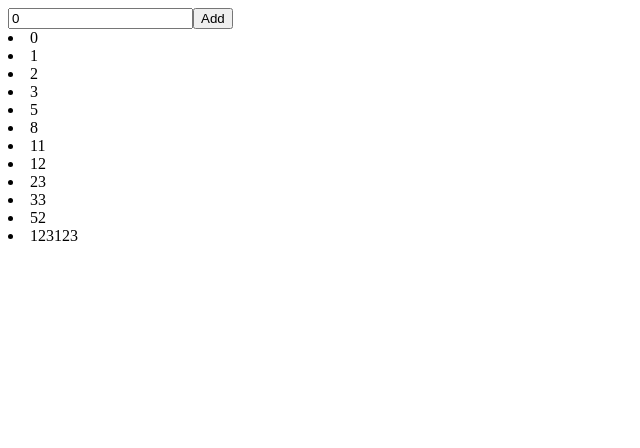
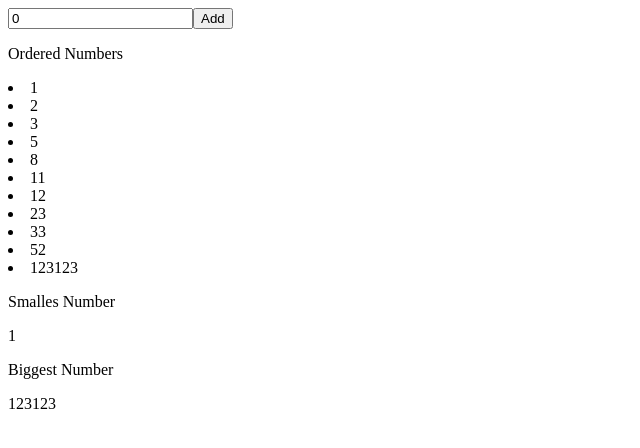
Before and after one commit to fischerafael/iniciando-com-react, a Next.js app: page /bubble-sort in a window 1280 px wide. Shown: the top 448 px of the page, without its empty margins (0-640 px from the left). Built offline with nearby package versions, Linux system fonts and the light colour scheme.

Commit message:
feat: checking the biggest and the smallest

```diff
--- a/pages/bubble-sort/index.tsx
+++ b/pages/bubble-sort/index.tsx
@@ -2,12 +2,13 @@ import React, { useEffect, useState } from "react";
 
 const index = () => {
   const [numbers, setNumbers] = useState([
-    8, 5, 2, 0, 3, 1, 12, 11, 52, 33, 123123, 23,
+    8, 5, 2, 3, 1, 12, 11, 52, 33, 123123, 23,
   ]);
 
   const [value, setValue] = useState(0);
 
   const orderedNumbers = bubbleSort(numbers);
+  const { smallest, biggest } = findSmallestNumber(numbers);
 
   const handleAdd = () => {
     if (value === 0) return;
@@ -27,9 +28,14 @@ const index = () => {
         <button onClick={handleAdd}>Add</button>
       </div>
       <div>
+        <p>Ordered Numbers</p>
         {orderedNumbers.map((num, index) => (
           <li key={index}>{num}</li>
         ))}
+        <p>Smalles Number</p>
+        {smallest}
+        <p>Biggest Number</p>
+        {biggest}
       </div>
     </div>
   );
@@ -56,3 +62,21 @@ const bubbleSort = (numbers: number[]): number[] => {
 const selectionSort = (numbers: number[]): number[] => {
   return numbers;
 };
+
+const findSmallestNumber = (
+  numbers: number[]
+): { smallest: number; biggest: number } => {
+  let smallest = numbers[0];
+  let biggest = numbers[0];
+
+  for (let i = 0; i < numbers.length; i++) {
+    if (numbers[i] < smallest) {
+      smallest = numbers[i];
+    }
+    if (numbers[i] > biggest) {
+      biggest = numbers[i];
+    }
+  }
+
+  return { smallest, biggest };
+};
```
